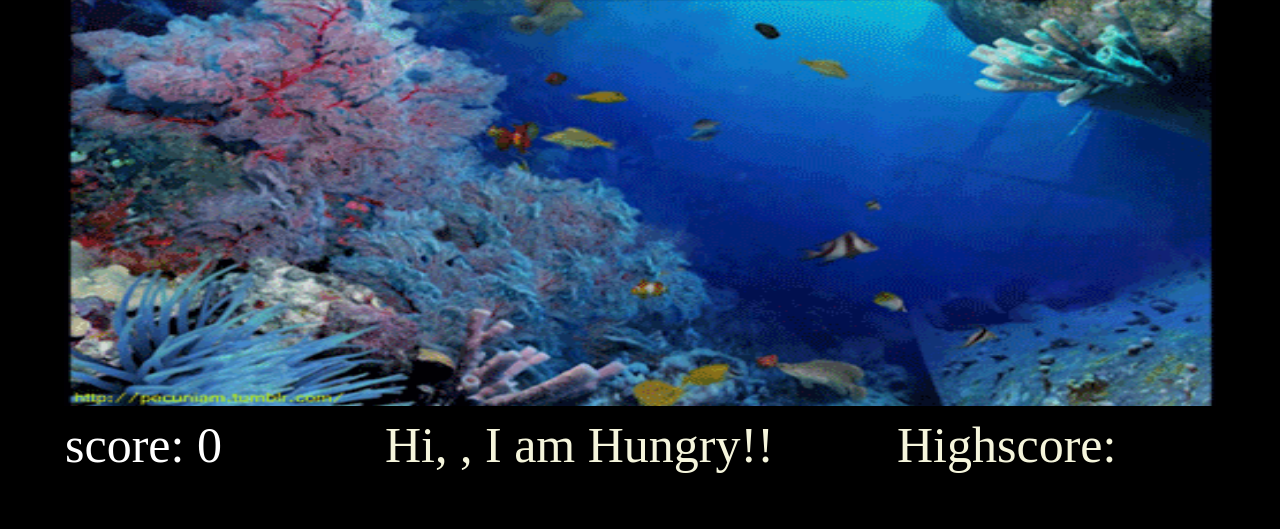
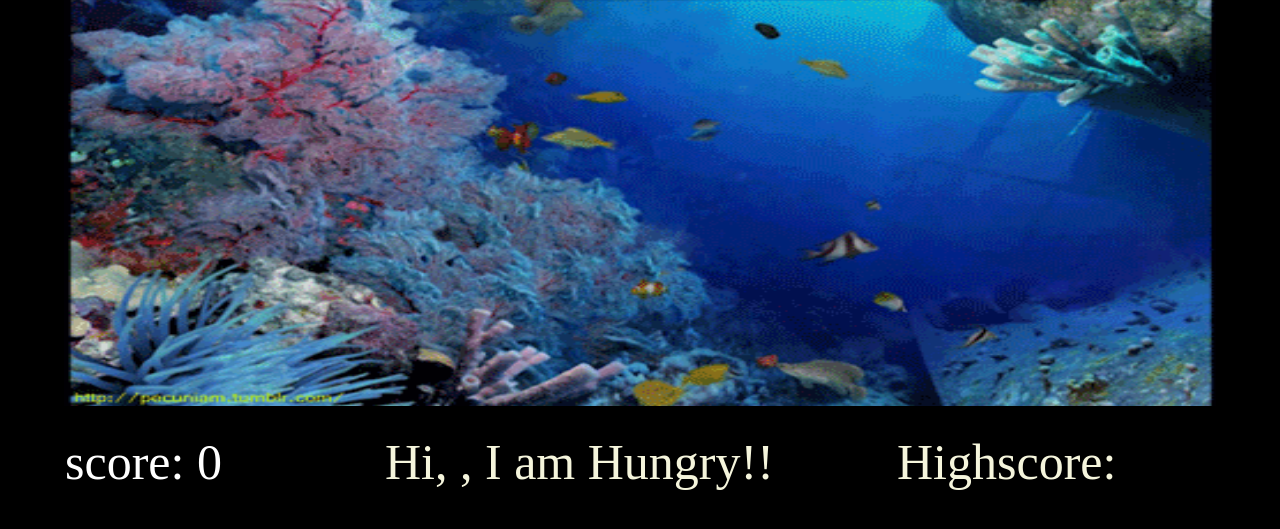
Before and after one commit to priyamishra2903/fish-game, a PHP site: page /game.php in a window 1280 px wide. Shown: the part 65-594 px from the top of the page. Run offline with PHP 8.4, Linux system fonts and the light colour scheme; data that the repository does not hold is empty.

Commit message:
Update style.css

```diff
--- a/css/style.css
+++ b/css/style.css
@@ -30,7 +30,7 @@
 }
 #score{
   position: absolute;
-  top:90%;
+  top:94%;
   left:5%;
   font-size: 50px;
 
@@ -39,7 +39,7 @@
 
 #highscore{
   position: absolute;
-  top:90%;
+  top:94%;
   float: right;
   left: 70%;
   font-size: 50px;
@@ -49,7 +49,7 @@
 
 #tagline{
   position: absolute;
-  top:90%;
+  top:94%;
   float: right;
   left: 30%;
   font-size: 50px;
```
